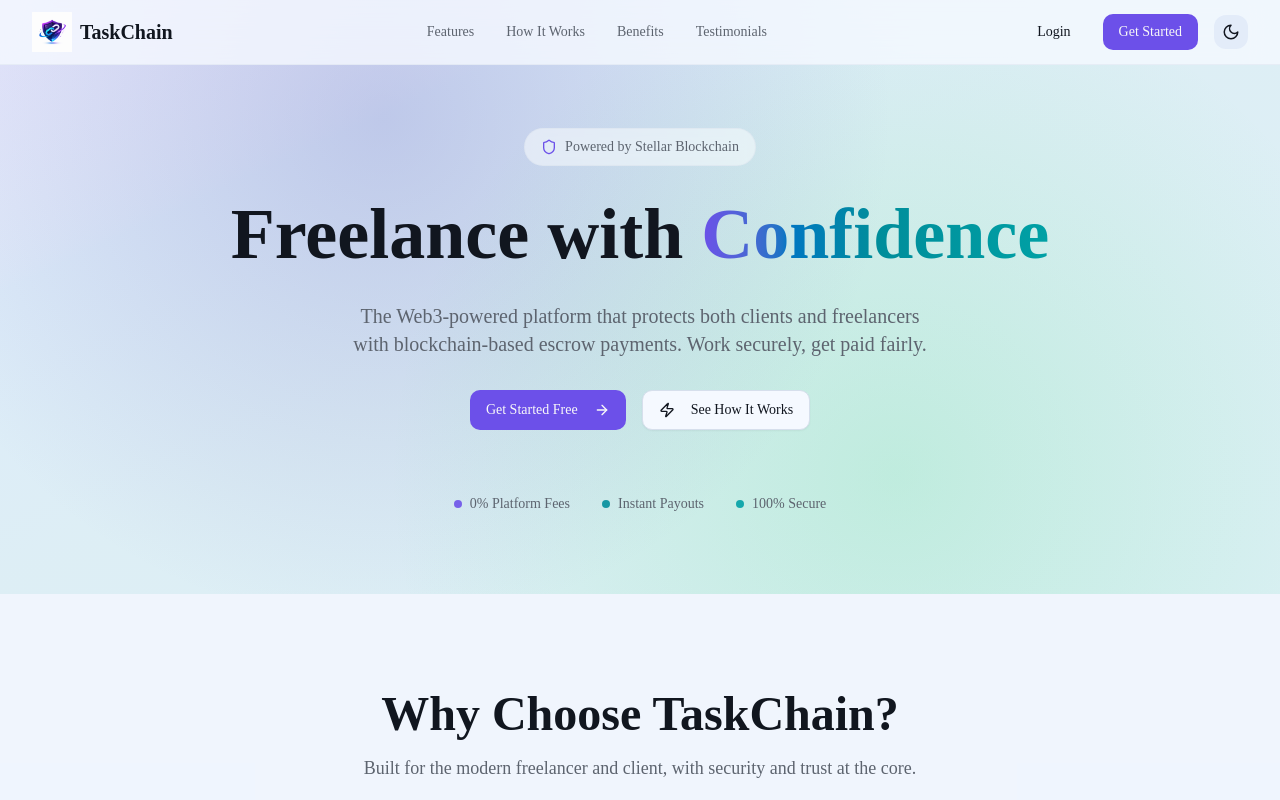
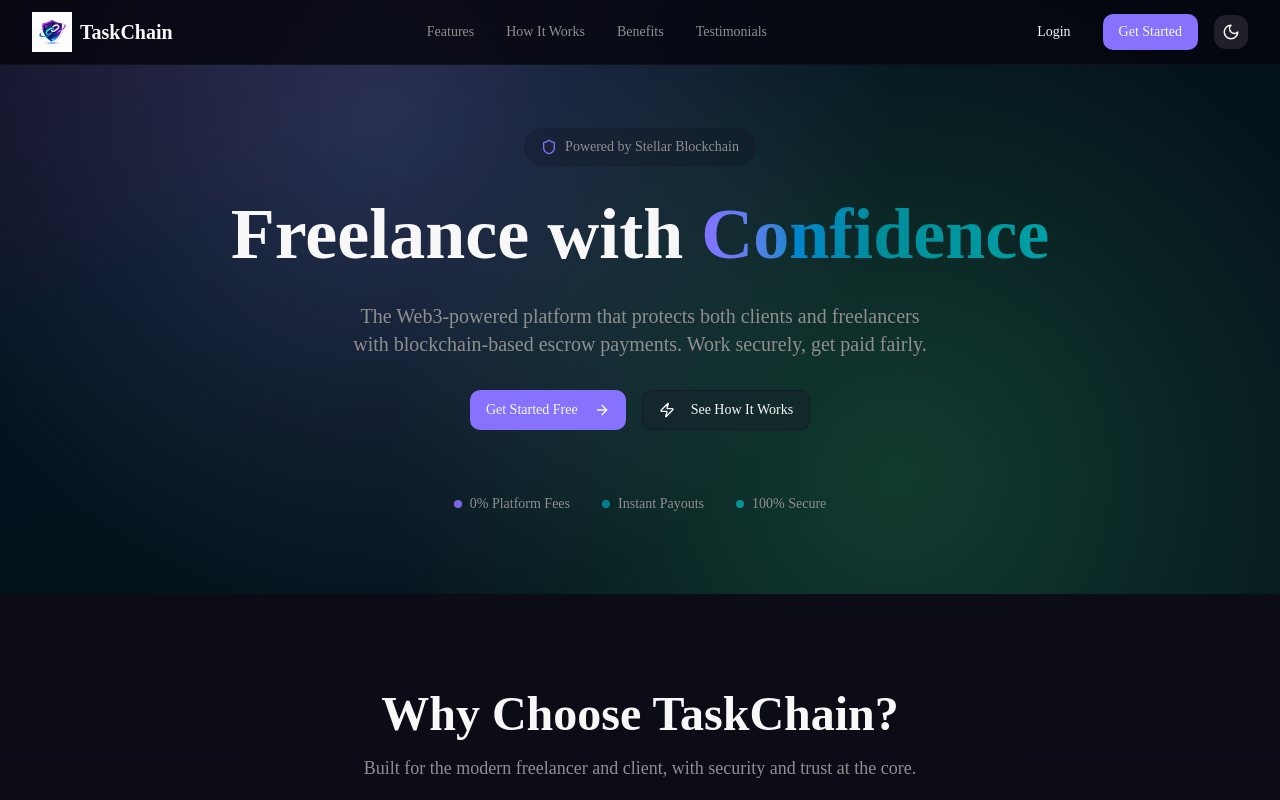
Before and after one commit to Lumina-eX/TaskChain, a Next.js app: page / in a window 1280 px wide. Shown: the top 800 px of the page. Built offline with nearby package versions, Linux system fonts and the light colour scheme.

Commit message:
refactor:  remove redundant code

```diff
--- a/components/ui/ThemeToggle.tsx
+++ b/components/ui/ThemeToggle.tsx
@@ -1,42 +1,17 @@
 "use client";
 
-import { useEffect, useState } from "react";
-import { Sun, Moon } from "lucide-react";
+import { Moon, Sun } from "lucide-react";
+import { useTheme } from "next-themes";
 
 export function ThemeToggle() {
-  // 1. Initialize state properly to avoid cascading renders
-  const [dark, setDark] = useState(() => {
-    if (typeof window !== "undefined") {
-      return localStorage.getItem("theme") === "dark";
-    }
-    return false;
-  });
-
-  // 2. Synchronize the HTML class with the state
-  useEffect(() => {
-    if (dark) {
-      document.documentElement.classList.add("dark");
-      // eslint-disable-next-line react-hooks/set-state-in-effect
-      setDark(true);
-    } else {
-      document.documentElement.classList.remove("dark");
-    }
-  }, [dark]);
-
-  const toggleTheme = () => {
-    setDark((prev) => {
-      const newDark = !prev;
-      localStorage.setItem("theme", newDark ? "dark" : "light");
-      return newDark;
-    });
-  };
+  const { theme, setTheme } = useTheme();
 
   return (
     <button
-      onClick={toggleTheme}
+      onClick={() => setTheme(theme === "dark" ? "light" : "dark")}
       className="p-2 rounded-lg bg-muted hover:bg-muted/80 transition"
     >
-      {dark ? <Sun size={18} /> : <Moon size={18} />}
+      {theme === "dark" ? <Sun size={18} /> : <Moon size={18} />}
     </button>
   );
 }
```
